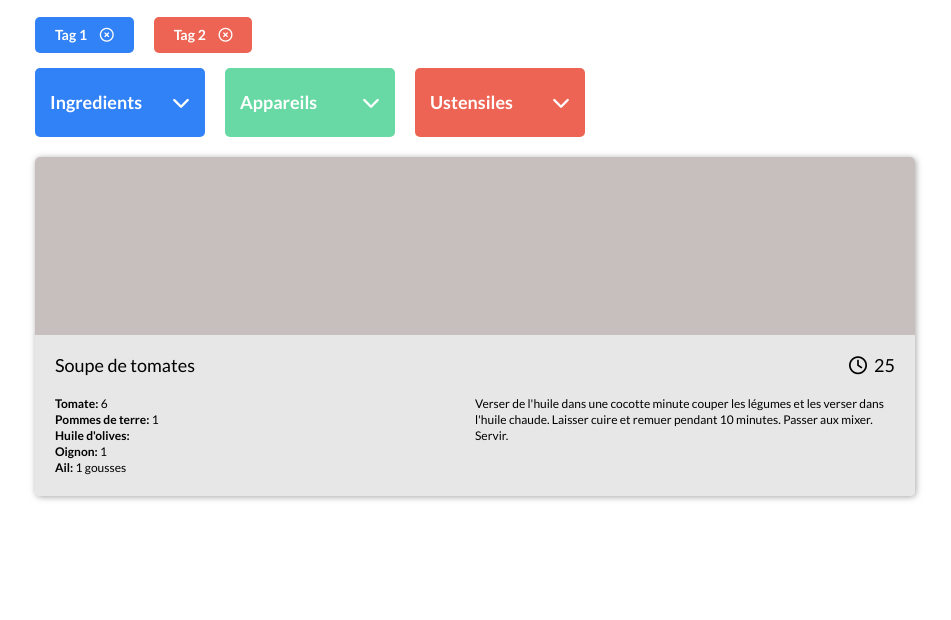
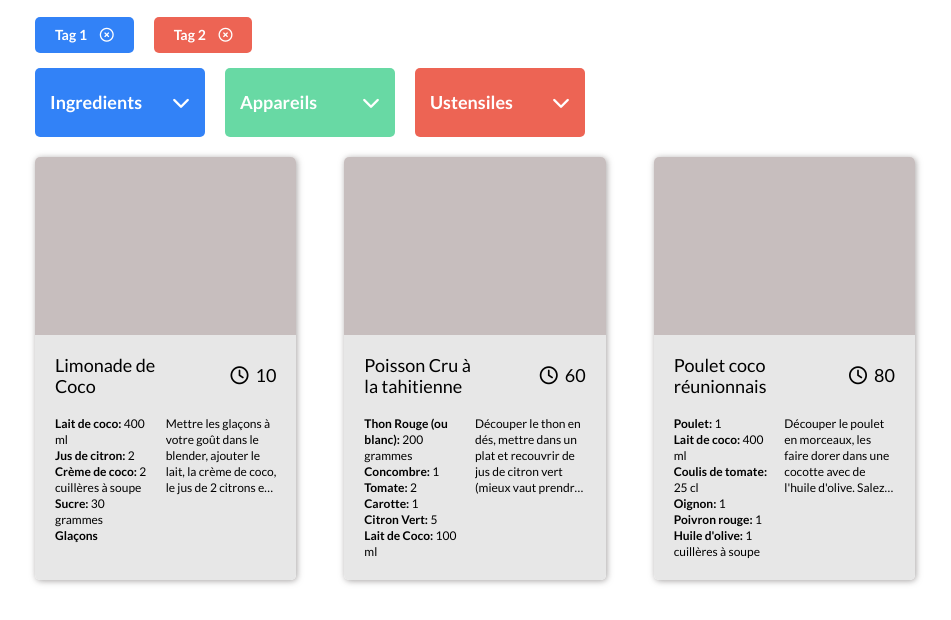
Before and after one commit to erischon/erischon-les-petits-plats, a website built with Vite: page index.html in a window 1280 px wide. Shown: the part 180-800 px from the top of the page, without its empty margins (165-1116 px from the left). Built offline with nearby package versions, Linux system fonts and the light colour scheme.

Commit message:
result container working

```diff
--- a/src/controllers/search.js
+++ b/src/controllers/search.js
@@ -25,7 +25,7 @@ export function getUpdatedRecipeList(searchTerms, recipes) {
     });
   });
 
-  // console.log(updatedRecipeList);
+  console.log(updatedRecipeList);
 
   return updatedRecipeList;
 }
--- a/src/main.js
+++ b/src/main.js
@@ -1,5 +1,5 @@
 import { recipes } from "./data/recipes.js";
-import { displayResultsContainer } from "./views/resultsContainer.js";
+import { DisplayResultsContainer } from "./views/resultsContainer.js";
 import { displaySearchContainer } from "./views/searchContainer.js";
 
 const global = {
--- a/src/styles/card.css
+++ b/src/styles/card.css
@@ -19,6 +19,7 @@
   display: flex;
   flex-direction: column;
 
+  height: 100%;
   padding: 20px;
   border-radius: 0 0 5px 5px;
 
--- a/src/views/resultsContainer.js
+++ b/src/views/resultsContainer.js
@@ -1,22 +1,39 @@
 import { recipes } from "../data/recipes";
 
-export function displayResultsContainer(results) {
+export class DisplayResultsContainer {
+  constructor(results) {
+    this.resultsContainerEl = this.createElement();
+    this.displayCards(results);
+    document
+      .querySelector("#results-container")
+      .appendChild(this.resultsContainerEl);
+  }
+
+  createElement() {
+    const resultsContainerEl = document.createElement("div");
+
+    resultsContainerEl.classList.add("results-container");
+    resultsContainerEl.classList.add("container");
+
+    return resultsContainerEl;
+  }
+
+  // Displaying Cards
+  displayCards(results) {
+    results.forEach((result) => {
       const articleEl = document.createElement("article");
-
-  console.log("======results", results[25]);
-
       articleEl.classList.add("card-box");
 
-  const resultsContainer = `
+      articleEl.innerHTML = `
       <div class="card-container-top"></div>
 
       <div class="card-container-bottom">
         <div class="card-container-bottom__top">
-      <h2 class="card-title">${results[25].name}</h2>
+          <h2 class="card-title">${result.name}</h2>
 
           <div class="card-period">
             <span><i class="fa-regular fa-clock"></i></span>
-        <div>${results[25].time}</div>
+            <div>${result.time}</div>
           </div>
         </div>
 
@@ -25,18 +42,24 @@ export function displayResultsContainer(results) {
           </ul>
 
           <div>
-      ${results[25].description}
+          ${result.description}
           </div>
         </div>
       </div>
     `;
 
-  articleEl.innerHTML = resultsContainer;
+      this.displayIngredients(articleEl, result.ingredients);
+      this.resultsContainerEl?.appendChild(articleEl);
+    });
+  }
 
-  results[25].ingredients.forEach((ingredient) => {
+  // Displaying ingredients
+  displayIngredients(articleEl, ingredients) {
+    ingredients.forEach((ingredient) => {
       const li = document.createElement("li");
+
       li.innerHTML = `
-      ${ingredient.ingredient}:
+      ${ingredient.ingredient}${ingredient.quantity ? ":" : ""}
       <span>
       ${ingredient.quantity ? ingredient.quantity : ""}
       ${ingredient.unit ? ingredient.unit : ""}
@@ -46,7 +69,8 @@ export function displayResultsContainer(results) {
       articleEl.querySelector("#ingredients-list").appendChild(li);
     });
 
-  document.querySelector("#results-container").appendChild(articleEl);
+    return articleEl;
+  }
 }
 
-displayResultsContainer(recipes);
+const res = new DisplayResultsContainer(recipes);
```
Also changed, not shown: src/views/_resultsContainer.js (added, +76 -0 lines). Lines whose indentation alone changed are shown as unchanged.
